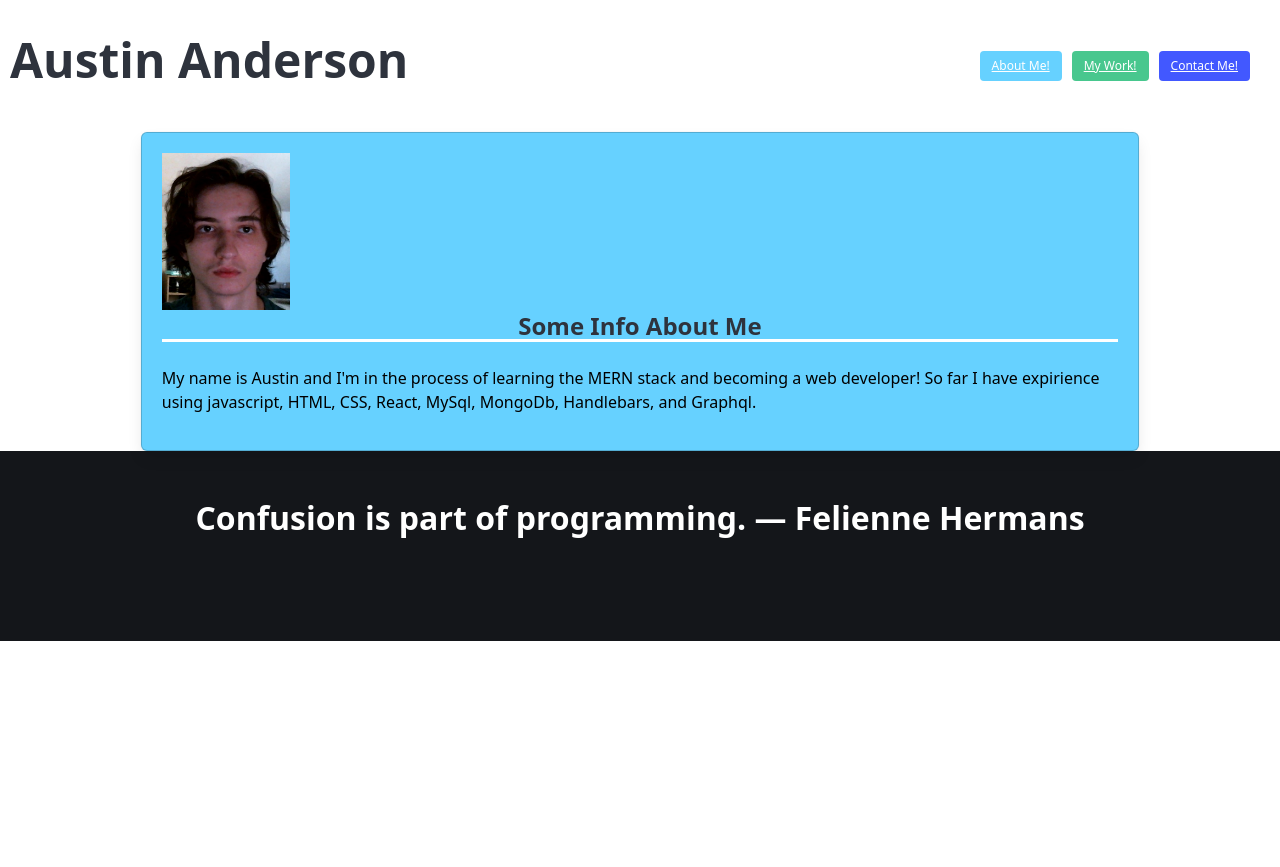
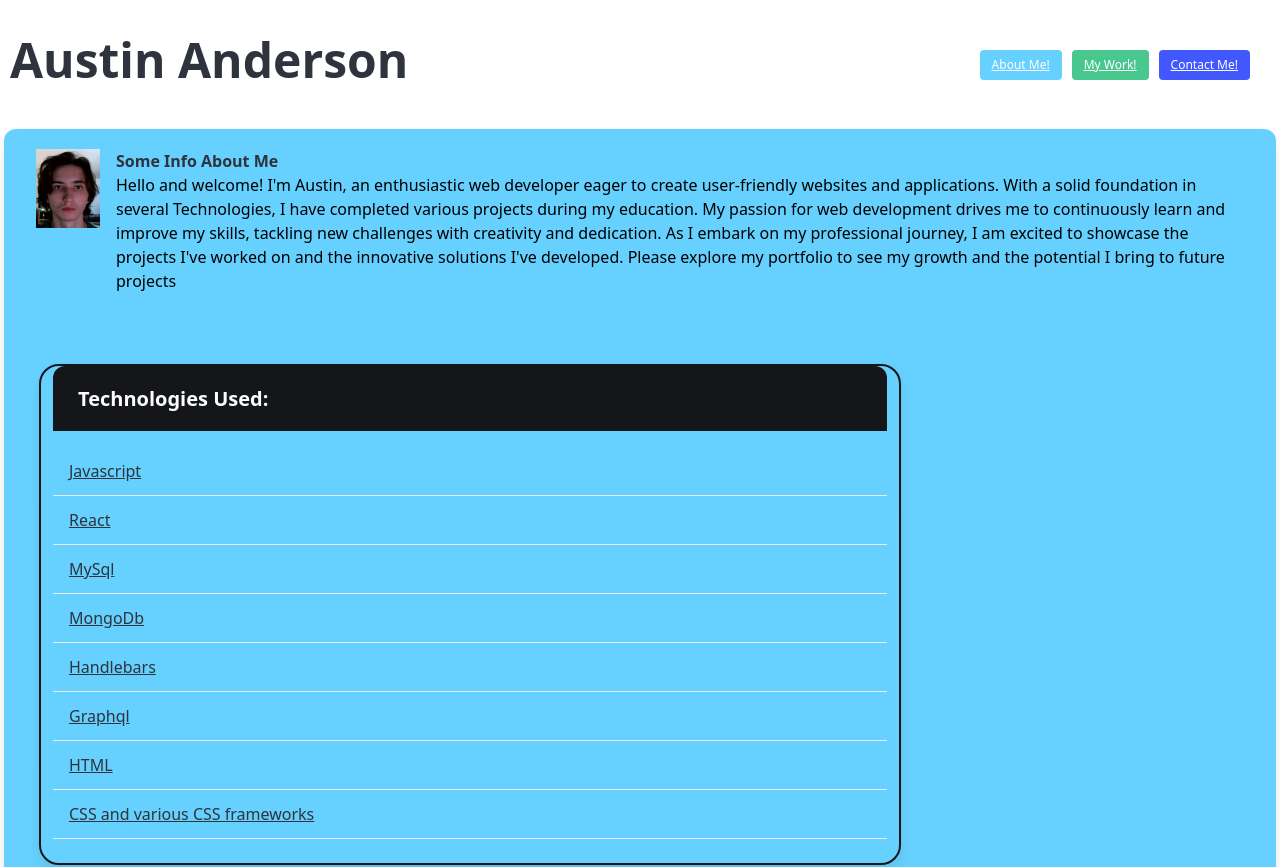
Before and after one commit to Austinma1010/myPortfolio, a React (Vite) app: page / in a window 1280 px wide. Shown: the top 867 px of the page. Before the commit the page ends 800 px from the top, so only its background shows below. Built offline with nearby package versions, Linux system fonts and the light colour scheme; the HTML template or start-up script is replaced by a standard one.

Commit message:
new styling changes

```diff
--- a/src/components/pages/About.jsx
+++ b/src/components/pages/About.jsx
@@ -3,15 +3,88 @@ import pfp from '../../assets/images/BootcampPFP.jpg'
 export default function About() {
     return (
 
-      <div className="about card">
-        <figure className="image is-128x128">
-          <img src={pfp} alt="Image of me looking at camera" />
-        </figure>
-        <h1 className="title is-4 pageHeader">Some Info About Me</h1>
-        <p className="info">
-          My name is Austin and I'm in the process of learning the MERN stack and becoming a web developer!
-          So far I have expirience using javascript, HTML, CSS, React, MySql, MongoDb, Handlebars, and Graphql.
+<div className="about box row">
+  <article className="media">
+    <div className="media-left">
+      <figure className="image is-64x64">
+      <img src={pfp} alt="Image of me looking at camera" />
+      </figure>
+    </div>
+    <div className="media-content">
+      <div className="content">
+        <p className="about">
+          <strong>Some Info About Me</strong>
+
+          <br />
+          Hello and welcome! I'm Austin, an enthusiastic web developer eager to create user-friendly websites and applications.
+          With a solid foundation in several Technologies, I have completed various projects during my education.
+          My passion for web development drives me to continuously learn and improve my skills, tackling new challenges
+          with creativity and dedication. As I embark on my professional journey, I am excited to showcase the projects I've worked on
+          and the innovative solutions I've developed. Please explore my portfolio to see my growth and the potential I bring to future projects
         </p>
       </div>
+      <nav className="level is-mobile">
+        <div className="level-left">
+          <a className="level-item" aria-label="reply">
+            <span className="icon is-small">
+              <i className="fas fa-reply" aria-hidden="true"></i>
+            </span>
+          </a>
+          <a className="level-item" aria-label="retweet">
+            <span className="icon is-small">
+              <i className="fas fa-retweet" aria-hidden="true"></i>
+            </span>
+          </a>
+          <a className="level-item" aria-label="like">
+            <span className="icon is-small">
+              <i className="fas fa-heart" aria-hidden="true"></i>
+            </span>
+          </a>
+        </div>
+      </nav>
+    </div>
+  </article>
+  <nav class="panel">
+  <p class="panel-heading">Technologies Used:</p>
+
+  <a target="_blank" href="https://developer.mozilla.org/en-US/docs/Web/JavaScript" class="panel-block">
+    Javascript
+  </a>
+  <a target="_blank" href="https://react.dev/"  class="panel-block">
+    React
+  </a>
+  <a target="_blank" href="https://www.mysql.com/"  class="panel-block">
+    MySql
+  </a>
+  <a target="_blank" href="https://www.mongodb.com/"  class="panel-block">
+    MongoDb
+  </a>
+  <a target="_blank" href="https://handlebarsjs.com/"  class="panel-block">
+    Handlebars
+  </a>
+  <a target="_blank" href="https://graphql.org/"  class="panel-block">
+    Graphql
+  </a>
+  <a target="_blank" href="https://developer.mozilla.org/en-US/docs/Web/HTML"  class="panel-block">
+    HTML
+  </a>
+  <a target="_blank" href="https://developer.mozilla.org/en-US/docs/Web/CSS"  class="panel-block">
+    CSS and various CSS frameworks
+  </a>
+  <div class="panel-block">
+  </div>
+</nav>
+</div>
+
+      // <div className="about card">
+      //   <figure className="image is-128x128">
+      //     <img src={pfp} alt="Image of me looking at camera" />
+      //   </figure>
+      //   <h1 className="title is-4 pageHeader">Some Info About Me</h1>
+      //   <p className="info">
+      //     My name is Austin and I'm in the process of learning the MERN stack and becoming a web developer!
+      //     So far I have experience using javascript, HTML, CSS, React, MySql, MongoDb, Handlebars, and Graphql.
+      //   </p>
+      // </div>
     );
   }
--- a/src/components/pages/Work.jsx
+++ b/src/components/pages/Work.jsx
@@ -12,7 +12,7 @@ export default function Blog() {
             <summary className="projectContainer">
                 <div className="project">
                     <h2 className="title is-5">Weather Dashboard</h2>
-                    <a href="https://austinma1010.github.io/WeatherChecker/">
+                    <a href="https://austinma1010.github.io/WeatherChecker/" target="_blank">
                     <figure className="img">
                     <img src={weatherImg}></img>
                     </figure>
@@ -21,7 +21,7 @@ export default function Blog() {
 
                 <div className="project">
                     <h2 className="title is-5">Movie Search</h2>
-                    <a href="https://austinma1010.github.io/MovieSearchEngine/">
+                    <a href="https://austinma1010.github.io/MovieSearchEngine/" target="_blank">
                     <figure className="img">
                     <img src={movieImg}></img>
                     </figure>
@@ -39,7 +39,7 @@ export default function Blog() {
 
                 <div className="project">
                     <h2 className="title is-5">ShapeShift</h2>
-                    <a href='https://shape-shift2-dd464e575484.herokuapp.com/login'>
+                    <a href='https://shape-shift2-dd464e575484.herokuapp.com/login' target="_blank">
                     <figure className="img">
                     <img src={shapeShift}></img>
                     </figure>
--- a/src/components/style.css
+++ b/src/components/style.css
@@ -44,6 +44,7 @@
 
 .about {
     background-color: #66D1FF;
+    color: black;
 }
 
 .work {
@@ -80,7 +81,7 @@
     display: flex;
     padding-top: 15px;
     justify-self: center;
-    border-bottom: white solid 3px;
+
 }
 .project {
     display: flex;
@@ -110,3 +111,19 @@ main {
     display: flex;
     justify-content: center;
 }
+
+.row {
+    display: flex;
+    flex-direction: row;
+}
+
+.panel {
+    width: 70%;
+    border: 2px #14161A solid;
+    border-radius: 20px;
+    margin: 15px;
+}
+
+.panel-heading {
+    background-color: #14161A;
+}
```
